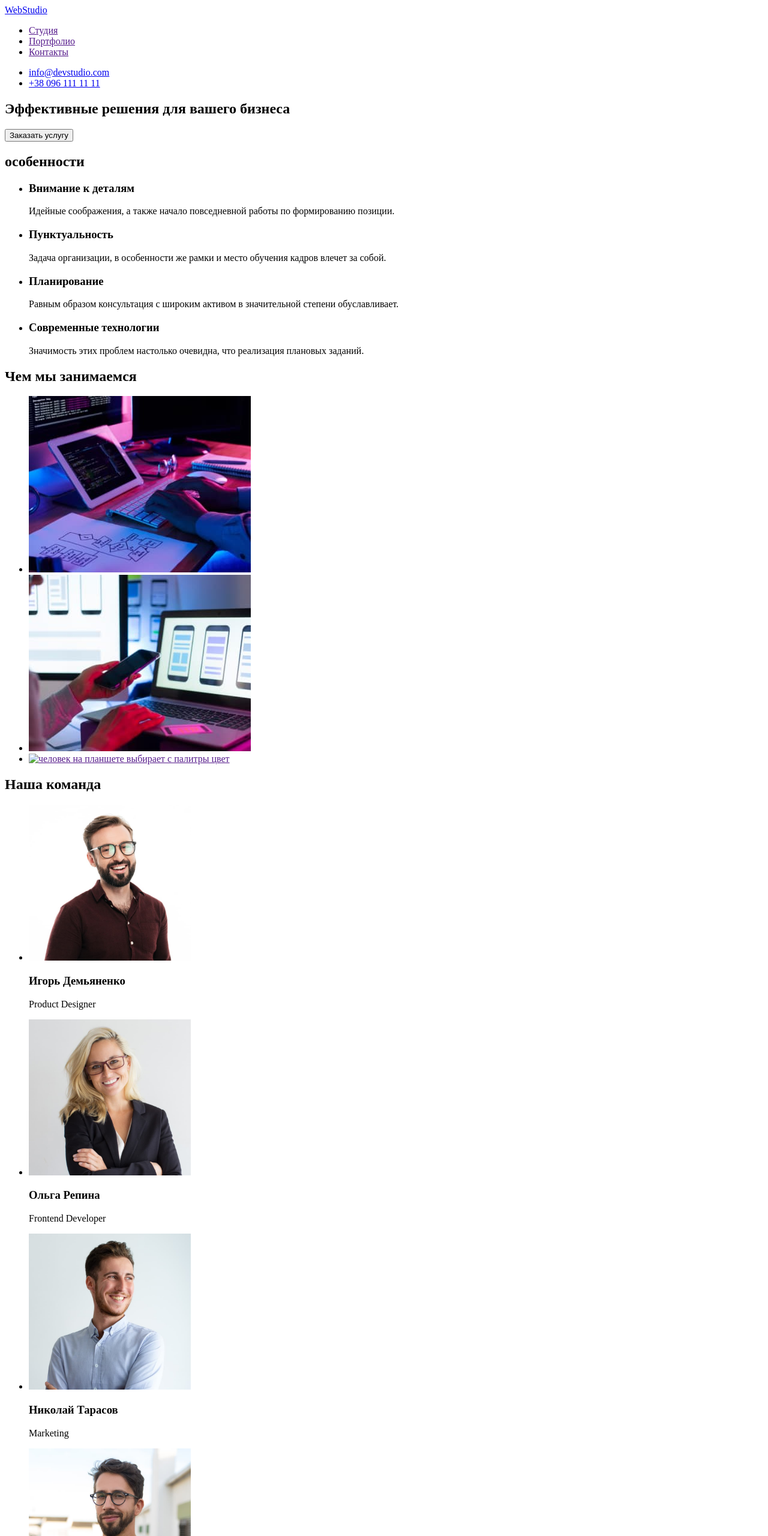
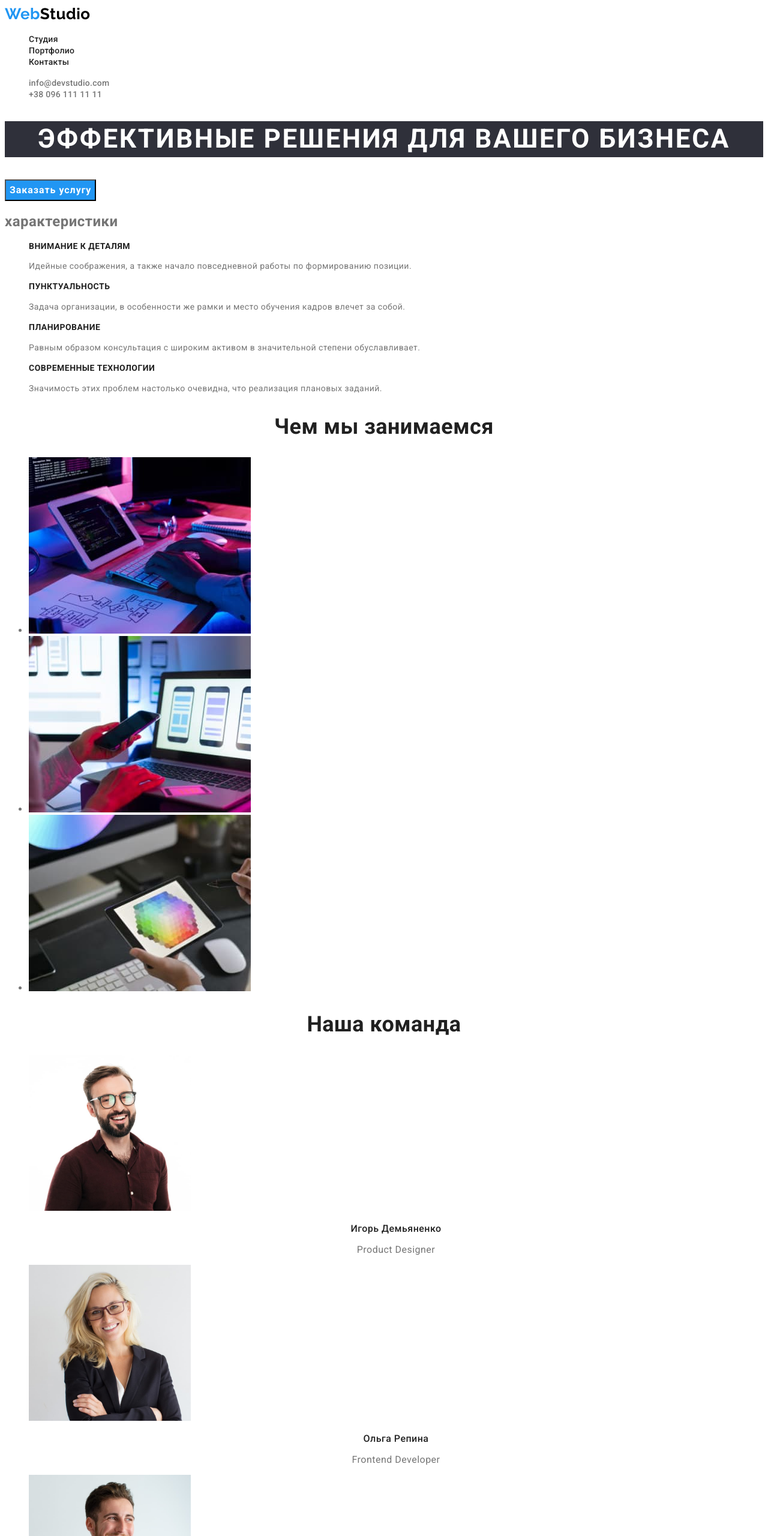
Before and after one commit to koskvk/goit-markup-hw-02, a plain HTML site: page index.html in a window 1280 px wide. Shown: the top 2560 px of the page at 60% size. Drawn offline with Linux system fonts and the light colour scheme.

Commit message:
portfolio create

```diff
--- a/css/styles.css
+++ b/css/styles.css
@@ -0,0 +1,190 @@
+:root {
+  --primary-white-color: #ffffff;
+  --secondary-title-color: #212121;
+  --primary-text-color: #757575;
+  --second-color-logo: #000000;
+  --footer-contacts-color: rgba(255, 255, 255, 0.6);
+  --accent-color: #2196f3;
+  --primary-background-color: #2f303a;
+  --secondary-background-color: #f5f4fa;
+}
+
+body {
+  font-family: 'roboto', sans-serif;
+  color: var(--primary-text-color);
+  background-color: var(--primary-white-color);
+  letter-spacing: 0.03em;
+}
+
+.list {
+  list-style: none;
+}
+
+.link {
+  text-decoration: none;
+}
+
+/*------------ HEADER ------------*/
+
+.logo-header {
+  font-family: Raleway;
+  font-weight: 700;
+  font-size: 26px;
+  line-height: 1.19em;
+  /* letter-spacing: 0.03em; */
+  color: var(--second-color-logo);
+}
+
+.logo-color {
+  color: var(--accent-color);
+}
+
+.logo-header:hover,
+.logo-header:focus {
+  color: var(--accent-color);
+}
+
+.header-link {
+  font-weight: 500;
+  font-size: 14px;
+  line-height: 1.14;
+  letter-spacing: 0.02em;
+  color: var(--secondary-title-color);
+}
+
+.header-link:hover,
+.header-link:focus {
+  color: var(--accent-color);
+}
+
+.header-contacts {
+  font-weight: 500;
+  font-size: 14px;
+  line-height: 1.14;
+  letter-spacing: 0.02em;
+  color: var(--primary-text-color);
+}
+
+.header-contacts:hover,
+.header-contacts:focus {
+  color: var(--accent-color);
+}
+
+/*------------ HERO ------------*/
+
+.hero-title {
+  font-weight: 900;
+  font-size: 44px;
+  line-height: 1.36;
+  text-align: center;
+  letter-spacing: 0.06em;
+  text-transform: uppercase;
+  color: var(--primary-white-color);
+  background-color: var(--primary-background-color);
+}
+
+.hero-btn {
+  font-family: inherit;
+  font-weight: 700;
+  font-size: 16px;
+  line-height: 1.87;
+  letter-spacing: 0.06em;
+  color: var(--primary-white-color);
+  background-color: var(--accent-color);
+}
+
+/*------------ specifications ------------*/
+
+.specifications-item {
+  font-weight: 700;
+  font-size: 14px;
+  line-height: 1.14;
+  /* letter-spacing: 0.03em; */
+  text-transform: uppercase;
+  color: var(--secondary-title-color);
+}
+
+.specifications-text {
+  font-size: 14px;
+  line-height: 1.71;
+  /* letter-spacing: 0.03em; */
+}
+
+/*------------ WE DO ------------*/
+
+.wedo-title {
+  font-weight: 700;
+  font-size: 36px;
+  line-height: 1.17;
+  text-align: center;
+  /* letter-spacing: 0.03em; */
+  color: var(--secondary-title-color);
+}
+
+/*------------ COMAND ------------*/
+
+.team-title {
+  font-weight: 700;
+  font-size: 36px;
+  line-height: 1.17;
+  text-align: center;
+  /* letter-spacing: 0.03em; */
+  color: var(--secondary-title-color);
+}
+
+.team-member {
+  font-weight: 500;
+  font-size: 16px;
+  line-height: 1.19;
+  text-align: center;
+  /* letter-spacing: 0.03em; */
+  color: var(--secondary-title-color);
+}
+
+.team-proffesion {
+  font-size: 16px;
+  line-height: 1.19;
+  text-align: center;
+  /* letter-spacing: 0.03em; */
+  color: var(--primary-text-color);
+}
+
+/*------------ Footer ------------*/
+.footer-section {
+  background-color: var(--primary-background-color);
+}
+
+.logo-footer {
+  font-family: Raleway;
+  font-weight: 700;
+  font-size: 26px;
+  line-height: 1.19em;
+  /* letter-spacing: 0.03em; */
+  color: var(--primary-white-color);
+}
+
+.logo-footer:hover,
+.logo-footer:focus {
+  color: var(--accent-color);
+}
+
+.footer-addres {
+  font-style: normal;
+  font-weight: normal;
+  font-size: 14px;
+  line-height: 1.71;
+  /* letter-spacing: 0.03em; */
+  color: var(--primary-white-color);
+}
+
+.footer-contacts {
+  font-size: 14px;
+  line-height: 24px;
+  /* letter-spacing: 0.03em; */
+  color: var(--footer-contacts-color);
+}
+
+.footer-contacts:hover,
+.footer-contacts:focus {
+  color: var(--accent-color);
+}
--- a/index.html
+++ b/index.html
@@ -5,106 +5,125 @@
     <meta http-equiv="X-UA-Compatible" content="IE=edge">
     <meta name="viewport" content="width=device-width, initial-scale=1.0">
     <title>Студия</title>
+    <link rel="preconnect" href="https://fonts.googleapis.com">
+    <link rel="preconnect" href="https://fonts.gstatic.com" crossorigin>
+    <link href="https://fonts.googleapis.com/css2?family=Raleway:wght@700&family=Roboto:wght@400;500;700&display=swap"
+        rel="stylesheet">
+    <link rel="stylesheet" href="./css/styles.css">
 </head>
 <body>
-    <!-- Шапка сайта -->
-    <header>
-        <nav>
-            <a href="./index.html">WebStudio</a>
-            <ul>
-                <li><a href="">Студия</a></li>
-                <li><a href="">Портфолио</a></li>
-                <li><a href="">Контакты</a></li>
+
+    <!-- header -->
+
+    <header class="heder">
+        <nav class="header-navigation">
+            <a class="logo-header link" href="./index.html">
+                <span class="logo-color">Web</span>Studio</a>
+            <ul class="header-list list">
+                <li class="header-item">
+                    <a href="./index.html" class="header-link link">Студия</a></li>
+                <li class="header-item">
+                    <a href="./portfolio.html" class="header-link link">Портфолио</a></li>
+                <li class="header-item">
+                    <a href="" class="header-link link">Контакты</a></li>
             </ul>
         </nav>
-        <ul>
-            <li><a href="mailto:info@devstudio.com">info@devstudio.com</a></li>
-            <li><a href="tel:+380961111111">+38 096 111 11 11</a></li>
+        <ul class="contacts-list list">
+            <li><a href="mailto:info@devstudio.com"class="header-contacts link">info@devstudio.com</a></li>
+            <li><a href="tel:+380961111111"class="header-contacts link">+38 096 111 11 11</a></li>
         </ul>
     </header>
     <main>
-        <!-- Секция герой -->
-        <section>
-            <h1>Эффективные решения для вашего бизнеса</h1>
-            <button type="button">Заказать услугу</button>
+        <!-- hero -->
+        <section class="hero-section">
+            <h1 class="hero-title">Эффективные решения для вашего бизнеса</h1>
+            <button class= "hero-btn"type="button">Заказать услугу</button>
         </section>
-        <!-- Секция особенности -->
-        <section>
-            <h2>особенности</h2>
-            <ul>
+
+        <!-- specifications -->
+
+        <section class="specifications-section">
+            <h2 class="specifications-title">характеристики</h2>
+            <ul class="list">
                 <li>
-                    <h3>Внимание к деталям</h3>
-                    <p>Идейные соображения, а также начало повседневной работы по формированию позиции.</p>
+                    <h3 class="specifications-item">Внимание к деталям</h3>
+                    <p class="specifications-text">Идейные соображения, а также начало повседневной работы по формированию позиции.</p>
                 </li>
                 <li>
-                    <h3>Пунктуальность</h3>
-                    <p>Задача организации, в особенности же рамки и место обучения кадров влечет за собой.</p>
+                    <h3 class="specifications-item">Пунктуальность</h3>
+                    <p class="specifications-text">Задача организации, в особенности же рамки и место обучения кадров влечет за собой.</p>
                 </li>
                 <li>
-                    <h3>Планирование</h3>
-                    <p>Равным образом консультация с широким активом в значительной степени обуславливает.</p>
+                    <h3 class="specifications-item">Планирование</h3>
+                    <p class="specifications-text">Равным образом консультация с широким активом в значительной степени обуславливает.</p>
                 </li>
                 <li>
-                    <h3>Современные технологии</h3>
-                    <p>Значимость этих проблем настолько очевидна, что реализация плановых заданий.</p>
+                    <h3 class="specifications-item">Современные технологии</h3>
+                    <p class="specifications-text">Значимость этих проблем настолько очевидна, что реализация плановых заданий.</p>
                 </li>
             </ul>
         </section>
+
         <!-- Секция чем мы занимаемся -->
-        <section>
-            <h2>Чем мы занимаемся</h2>
+
+        <section class="wedo-section">
+            <h2 class="wedo-title">Чем мы занимаемся</h2>
             <ul>
                 <li>
                     <a href="">
-                        <img src="./images/box1.jpg" alt="человек набирает текст" width="370">
+                        <img src="./images/index/box1.jpg" alt="человек набирает текст" width="370">
                     </a>
                 </li>
                 <li>
                     <a href="">
-                        <img src="./images/box2.jpg" alt="человек держит в руке телефон" width="370">
+                        <img src="./images/index/box2.jpg" alt="человек держит в руке телефон" width="370">
                     </a>
                 </li>
                 <li>
                     <a href="">
-                        <img src="./images/box3.png" alt="человек на планшете выбирает с палитры цвет" width="370">
+                        <img src="./images/index/box3.jpg" alt="человек на планшете выбирает с палитры цвет" width="370">
                     </a>
                 </li>
             </ul>
         </section>
+
         <!-- Секция наша команда -->
-        <section>
-            <h2>Наша команда</h2>
-            <ul>
+
+        <section class="team-section">
+            <h2 class="team-title">Наша команда</h2>
+            <ul class="list">
                 <li>
-                    <img src="./images/team-card1.jpg" alt="фотопортрет дизайнера продуктов Игоря Демьяненко" width="270">
-                    <h3>Игорь Демьяненко</h3>
-                    <p lang="en">Product Designer</p>
+                    <img src="./images/index/team-card1.jpg" alt="фотопортрет дизайнера продуктов Игоря Демьяненко" width="270">
+                    <h3 class="team-member">Игорь Демьяненко</h3>
+                    <p class="team-proffesion" lang="en">Product Designer</p>
                 </li>
                 <li>
-                    <img src="./images/team-card2.jpg" alt="фотопортрет фронтенд-разработчика Ольги Репиной" width="270">
-                    <h3>Ольга Репина</h3>
-                    <p lang="en">Frontend Developer</p>
+                    <img src="./images/index/team-card2.jpg" alt="фотопортрет фронтенд-разработчика Ольги Репиной" width="270">
+                    <h3 class="team-member">Ольга Репина</h3>
+                    <p class="team-proffesion" lang="en">Frontend Developer</p>
                 </li>
                 <li>
-                    <img src="./images/team-card3.jpg" alt="фотопортрет специалиста по маркетингу Николая Тарасова" width="270">
-                    <h3>Николай Тарасов</h3>
-                    <p lang="en">Marketing</p>
+                    <img src="./images/index/team-card3.jpg" alt="фотопортрет специалиста по маркетингу Николая Тарасова" width="270">
+                    <h3 class="team-member">Николай Тарасов</h3>
+                    <p class="team-proffesion" lang="en">Marketing</p>
                 </li>
                 <li>
-                    <img src="./images/team-card4.jpg" alt="фотопортрет дизайнера интерфейса Михаила Ермакова" width="270">
-                    <h3>Михаил Ермаков</h3>
-                    <p lang="en">UI Designer</p>
+                    <img src="./images/index/team-card4.jpg" alt="фотопортрет дизайнера интерфейса Михаила Ермакова" width="270">
+                    <h3 class="team-member">Михаил Ермаков</h3>
+                    <p class="team-proffesion" lang="en">UI Designer</p>
                 </li>
             </ul>
         </section>
     </main>
+
     <!-- Подвал сайта -->
-    <footer>
-        <a href="./index.html">WebStudio</a>
-        <address>г. Киев, пр-т Леси Украинки, 26
-            <ul>
-                <li><a href="mailto:info@example.com">info@example.com</a></li>
-                <li><a href="tel:+380991111111">+38 099 111 11 11</a></li>
+
+    <footer class="footer-section">
+        <a class="logo-footer link" href="./index.html"><span class="logo-color">Web</span>Studio</a>
+        <address class="footer-addres">г. Киев, пр-т Леси Украинки, 26
+            <ul class="list">
+                <li><a href="mailto:info@example.com" class="footer-contacts link">info@example.com</a></li>
+                <li><a href="tel:+380991111111"  class="footer-contacts link">+38 099 111 11 11</a></li>
             </ul>
         </address>
 
```
Also changed, not shown: portfolio.html (added, +59 -0 lines), images/index/box1.jpg (renamed from images/box1.jpg), images/index/box2.jpg (renamed from images/box2.jpg), images/index/box3.jpg (renamed from images/box3.jpg), images/index/team-card1.jpg (renamed from images/team-card1.jpg), images/index/team-card2.jpg (renamed from images/team-card2.jpg), images/index/team-card3.jpg (renamed from images/team-card3.jpg), images/index/team-card4.jpg (renamed from images/team-card4.jpg).
